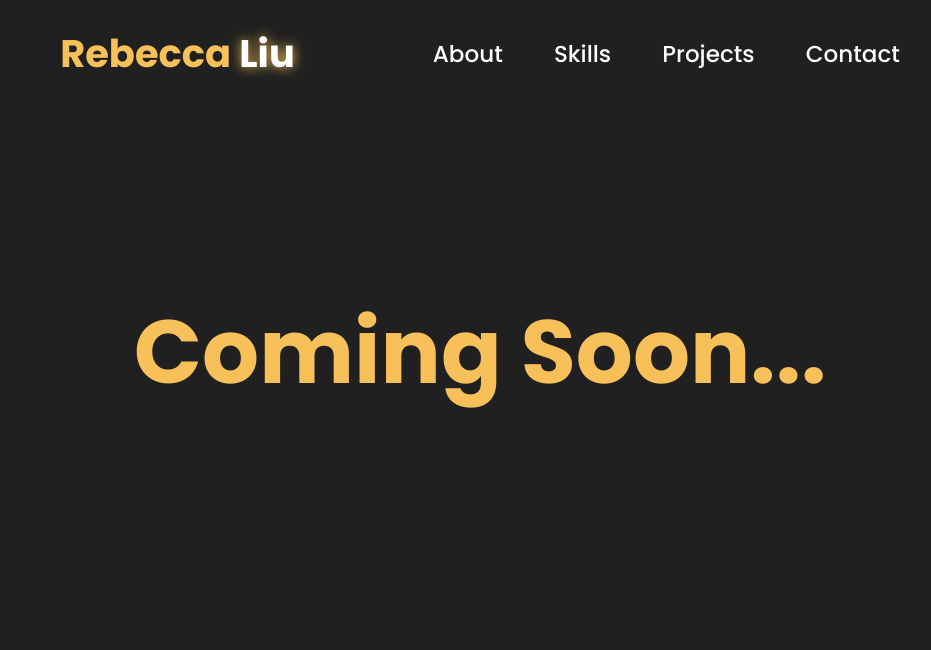
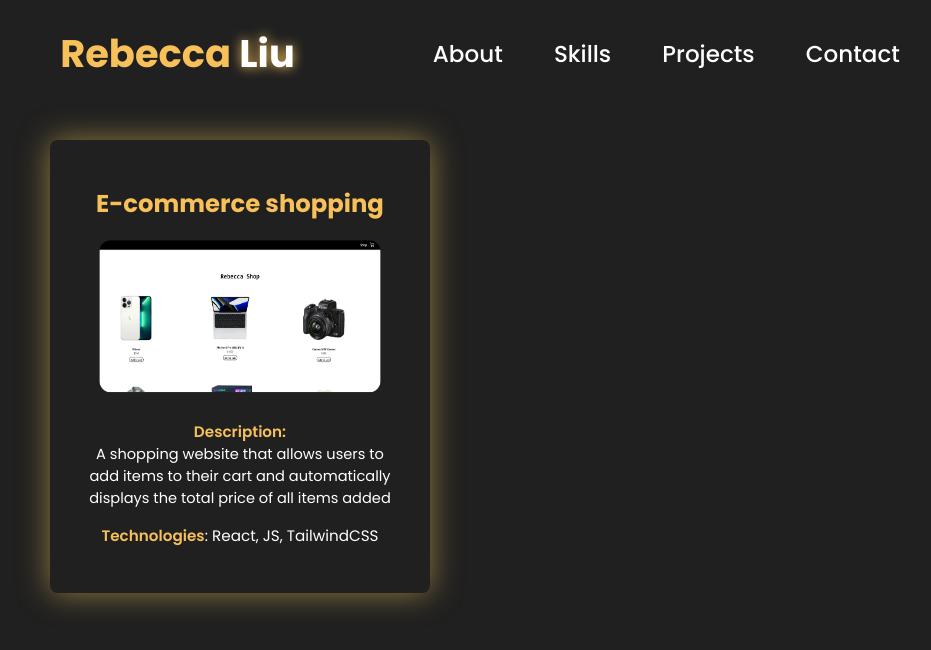
Before and after one commit to uilacceb/portfolio, a React (Vite) app in the folder client/: page /projects in a window 1280 px wide. Shown: the top 650 px of the page, without its empty margins (160-1091 px from the left). Built offline with nearby package versions, Linux system fonts and the light colour scheme.

Commit message:
added one project

```diff
--- a/client/index.html
+++ b/client/index.html
@@ -3,7 +3,7 @@
 
 <head>
   <meta charset="UTF-8" />
-  <link rel="icon" type="image/svg+xml" href="/public/favicon.ico" />
+  <link rel="icon" type="image/svg+xml" href="/rl.ico" />
   <meta name="viewport" content="width=device-width, initial-scale=1.0" />
   <title>Rebecca</title>
   <link rel="preconnect" href="https://fonts.googleapis.com">
--- /dev/null
+++ b/client/src/pages/ProjectCard.jsx
@@ -0,0 +1,25 @@
+import { Link } from "react-router-dom"
+import "./css/projectCard.css"
+
+const ProjectCard = ({ title, img, description, technologies }) => {
+  return (
+    <>
+
+      <div className="pc-container">
+        <Link to="https://e-commerce-beige-rho.vercel.app/" target="_blank">
+          <div>
+            <h2 className="project-title">{title}</h2>
+          </div>
+          <img src={img} width={370} height={200} alt="project 1 screenshot"></img>
+          <div className="description">
+            <p><span className="tech-text">Description: </span><br></br>{description}</p>
+            <p className="tech"><span className="tech-text">Technologies</span>: {technologies}</p>
+          </div>
+        </Link>
+      </div>
+
+    </>
+  )
+}
+
+export default ProjectCard
--- a/client/src/pages/Projects.jsx
+++ b/client/src/pages/Projects.jsx
@@ -1,10 +1,19 @@
+import ProjectCard from "./ProjectCard"
+import p1 from "../assets/projects/project1.png"
+import { Link } from "react-router-dom"
 
 
 const Projects = () => {
+
   return (
     <>
-      <section style={{height: '100vh', display: 'flex', alignItems: 'center', justifyContent: 'center'}}>
+      {/* <section style={{height: '100vh', display: 'flex', alignItems: 'center', justifyContent: 'center'}}>
         <h1 style={{ color: '#f7c059', fontSize: '7rem',  }}>Coming Soon...</h1>
+      </section> */}
+      <section>
+
+        <ProjectCard title='E-commerce shopping' img={p1} description="A shopping website that allows users to add items to their cart and automatically displays the total price of all items added" technologies="React, JS, TailwindCSS" />
+
       </section>
     </>
   )
--- /dev/null
+++ b/client/src/pages/css/projectCard.css
@@ -0,0 +1,54 @@
+.project-title {
+  font-size: 2rem;
+  color: #f7c059;
+  margin-bottom: 24px;
+}
+
+.pc-container {
+  display: flex;
+  flex-direction: column;
+  align-items: center;
+  justify-content: center;
+  width: 500px;
+  padding: 50px;
+  order: 0.5px solid rgb(245, 184, 86);
+  padding: 60px 40px;
+  border-radius: 10px;
+  box-shadow: 0 0 40px rgba(255, 210, 96, 0.508);
+  transform: scale(0.95);
+  cursor: pointer;
+
+
+}
+
+a {
+  text-align: center;
+}
+
+.pc-container img {
+  border-radius: 15px;
+}
+
+
+.tech {
+  font-size: 20px;
+  margin-top: 20px;
+
+}
+
+.tech-text {
+  font-size: 20px;
+  color: #f7c059;
+  font-weight: 600;
+}
+
+.description {
+  margin-top: 30px;
+  font-size: 1.2rem;
+  color: white;
+}
+
+.pc-container:hover {
+  transition: 0.5s ease;
+  transform: scale(1.005)
+}
```
Also changed, not shown: client/src/assets/projects/project1.png (added), 1 other file (tests, documents, lock files or other folders).
